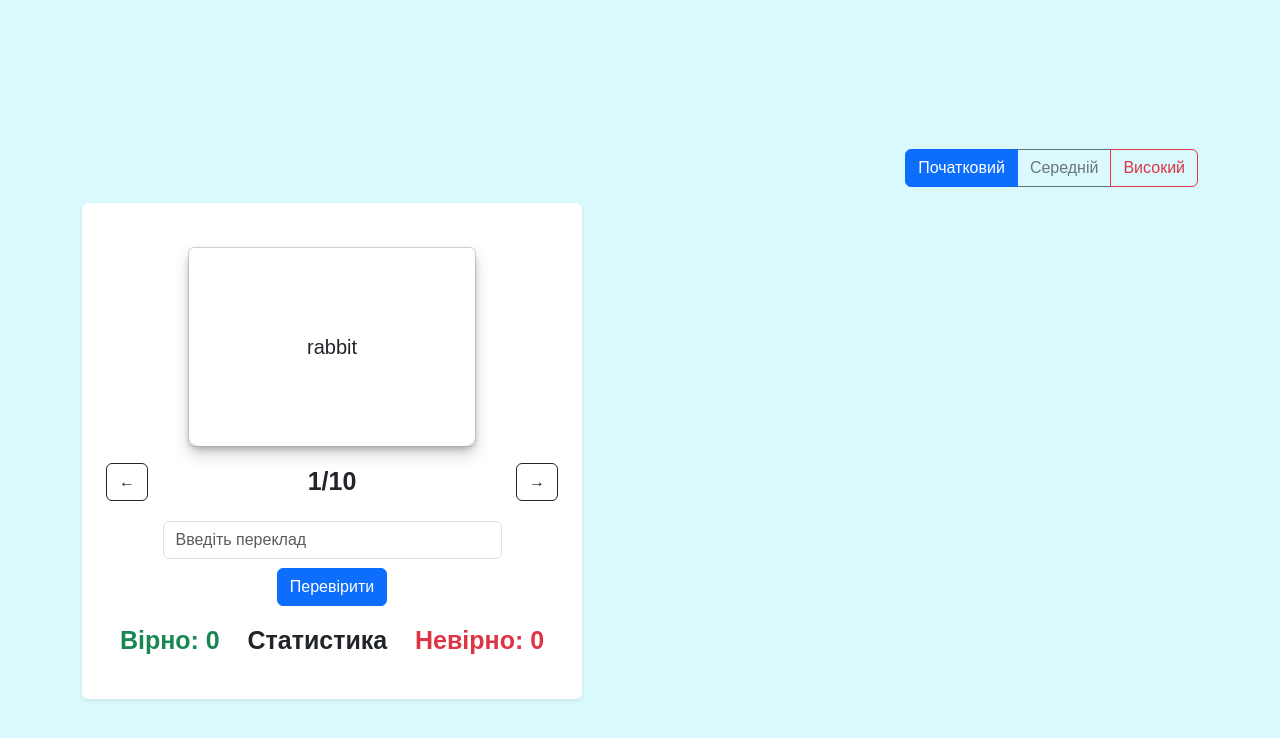
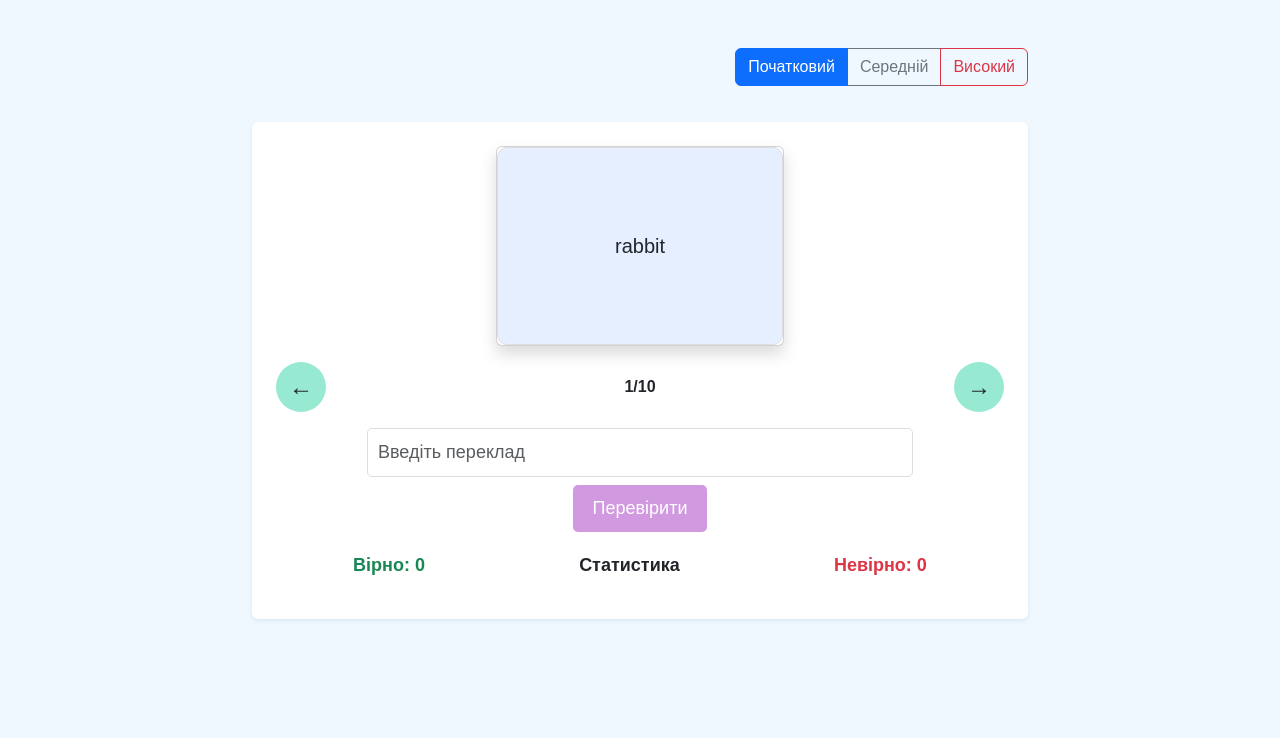
Before and after one commit to Pollikaa/Frontent1.github.io, a plain HTML site: page index.html in a window 1280 px wide. Drawn offline with nearby package versions, Linux system fonts and the light colour scheme.

Commit message:
Update style.css

```diff
--- a/style.css
+++ b/style.css
@@ -1,23 +1,131 @@
-body { font-family: Arial, sans-serif; background-color: #d9f9fd; display: flex; justify-content: center; align-items: center; min-height: 100vh; margin: 0; font-size: 25px; }
-.app { width: 80%; max-width: 500px; text-align: center; }
-.card-container { position: relative; width: 100%; height: 200px; margin: 20px 0; }
-.card { width: 100%; height: 100%; perspective: 1000px; }
-.card .front, .card .back { width: 100%; height: 100%; background: #ffffff; border-radius: 10px; display: flex; justify-content: center; align-items: center; box-shadow: 0 4px 6px rgba(0, 0, 0, 0.2); backface-visibility: hidden; position: absolute; top: 0; left: 0; transition: transform 0.6s; }
-.card .back { transform: rotateY(180deg); }
-.card.flipped .front { transform: rotateY(180deg); }
-.card.flipped .back { transform: rotateY(360deg); }
-.card-content { display: flex; flex-direction: column; justify-content: center; align-items: center; text-align: center; }
-#emoji { font-size: 2em; margin-bottom: 10px; }
-#correct-translation { font-size: 20px; font-weight: bold; }
-.controls { display: flex; justify-content: center; align-items: center; gap: 20px; }
-.arrow { background-color: #77dcc2; color: white; border: none; padding: 10px 20px; border-radius: 5px; cursor: pointer; }
-.input-section { margin: 20px 0; }
-input { padding: 10px; width: 70%; border: 1px solid #ccc; border-radius: 5px; }
-button { padding: 10px; border: none; background-color: #239f78; color: white; border-radius: 5px; cursor: pointer; }
-.stats { display: flex; justify-content: space-between; }
-.correct { color: green; }
-.wrong { color: red; }
-.modal { display: none; position: fixed; top: 0; left: 0; width: 100%; height: 100%; background: rgba(0, 0, 0, 0.5); justify-content: center; align-items: center; }
-.modal-content { background: white; padding: 20px; text-align: center; border-radius: 10px; }
-@media (max-width: 768px) { body { font-size: 20px; } .app { width: 90%; } .card-container { height: 150px; } .card { height: 100%; } .card .front, .card .back { font-size: 1.5em; } input { width: 100%; } .controls { flex-direction: column; } .stats { flex-direction: row; } .modal-content { width: 90%; } }
-@media (max-width: 480px) { body { font-size: 18px; } .app { width: 100%; } .card-container { height: 140px; } .card .front, .card .back { font-size: 1.2em; } .input-section { margin: 10px 0; } button, .arrow { padding: 8px 16px; } .modal-content { width: 100%; } }
+body {
+    font-family: "Arial", sans-serif;
+    background-color: #f0f8ff;
+    margin: 0;
+    padding: 0;
+}
+.container {
+    max-width: 800px;
+    margin: auto;
+}
+.btn-group {
+    display: flex;
+    justify-content: center;
+    margin-bottom: 20px;
+}
+.app {
+    background: #ffffff;
+    padding: 30px;
+    border-radius: 10px;
+    box-shadow: 0 4px 6px rgba(0, 0, 0, 0.1);
+}
+.card-container {
+    text-align: center;
+    margin-bottom: 20px;
+}
+.card {
+    width: 250px;
+    height: 200px;
+    margin: 0 auto;
+    perspective: 1000px;
+    cursor: pointer;
+}
+.card .front,
+.card .back {
+    backface-visibility: hidden;
+    transition: transform 0.5s;
+    position: absolute;
+    width: 100%;
+    height: 100%;
+    display: flex;
+    align-items: center;
+    justify-content: center;
+    border: 1px solid #ddd;
+    border-radius: 10px;
+}
+.card .front {
+    background-color: #e6efff;
+    transform: rotateY(0deg);
+}
+.card .back {
+    background-color: #28a745;
+    color: white;
+    transform: rotateY(180deg);
+}
+.card.flipped .front {
+    transform: rotateY(-180deg);
+}
+.card.flipped .back {
+    transform: rotateY(0deg);
+}
+.controls {
+    display: flex;
+    justify-content: space-between;
+    align-items: center;
+    margin-bottom: 20px;
+}
+.controls button {
+    font-size: 24px;
+    width: 50px;
+    height: 50px;
+    display: flex;
+    align-items: center;
+    justify-content: center;
+    border: none;
+    border-radius: 50%;
+    background-color: #97e9d2;
+    cursor: pointer;
+    transition: background-color 0.2s ease-in-out;
+}
+.controls button:hover {
+    background-color: #43e8b9;
+}
+.input-section {
+    text-align: center;
+    margin-bottom: 20px;
+}
+.input-section input {
+    width: 80%;
+    padding: 10px;
+    font-size: 18px;
+    border: 1px solid #ddd;
+    border-radius: 5px;
+    margin-bottom: 10px;
+}
+.input-section button {
+    padding: 10px 20px;
+    font-size: 18px;
+    background-color: #d199e0;
+    color: white;
+    border: none;
+    border-radius: 5px;
+    cursor: pointer;
+    transition: background-color 0.2s ease-in-out;
+}
+.input-section button:hover {
+    background-color: #c977e0;
+}
+.stats {
+    display: flex;
+    justify-content: space-around;
+    margin-top: 20px;
+}
+.stats p {
+    font-size: 18px;
+    font-weight: bold;
+}
+.correct {
+    color: #28a790;
+}
+.wrong {
+    color: #da5f6b;
+}
+.modal-content {
+    border-radius: 10px;
+}
+@media (max-width: 768px) {
+    .card {
+        width: 200px;
+        height: 150px;
+    }
+}
```
